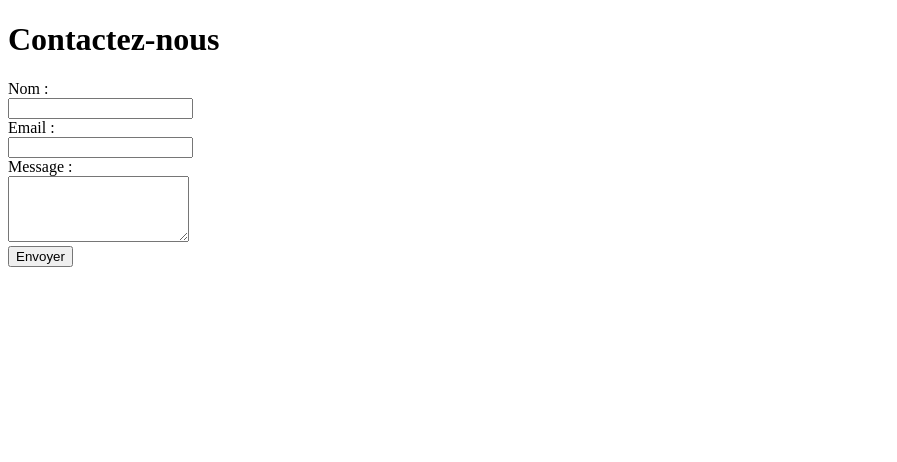
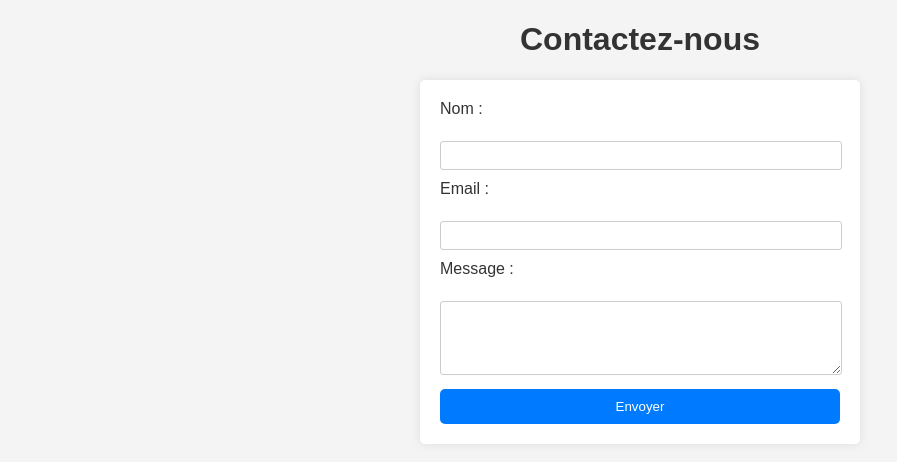
Before and after one commit to kevinfasquel/kevinfasquel.github.io, a plain HTML site: page index.html in a window 1280 px wide. Shown: the whole page, without its empty margins (0-897 px from the left). Drawn offline with Linux system fonts and the light colour scheme.

Commit message:
Create Form Style

```diff
--- a/index.html
+++ b/index.html
@@ -4,6 +4,7 @@
         <meta charset="UTF-8">
         <meta name="viewport" content="width=device-width, initial-scale=1.0">
         <title>Formulaire de Contact</title>
+        <link rel="stylesheet" href="styles.css">
     </head>
     <body>
 
--- /dev/null
+++ b/styles.css
@@ -0,0 +1,47 @@
+body {
+    font-family: Arial, sans-serif;
+    background-color: #f4f4f4;
+    margin: 0;
+    padding: 0;
+}
+h1 {
+    text-align: center;
+    color: #333;
+}
+form {
+    max-width: 400px;
+    margin: 20px auto;
+    background: #fff;
+    padding: 20px;
+    border-radius: 5px;
+    box-shadow: 0 0 10px rgba(0, 0, 0, 0.1);
+}
+label {
+    display: block;
+    margin-bottom: 5px;
+    color: #333;
+}
+input[type="text"],
+input[type="email"],
+textarea {
+    width: calc(100% - 12px);
+    padding: 6px;
+    margin-bottom: 10px;
+    border: 1px solid #ccc;
+    border-radius: 3px;
+}
+textarea {
+    resize: vertical;
+}
+input[type="submit"] {
+    width: 100%;
+    background: #007bff;
+    color: #fff;
+    border: none;
+    padding: 10px;
+    border-radius: 5px;
+    cursor: pointer;
+}
+input[type="submit"]:hover {
+    background: #0056b3;
+}
```
